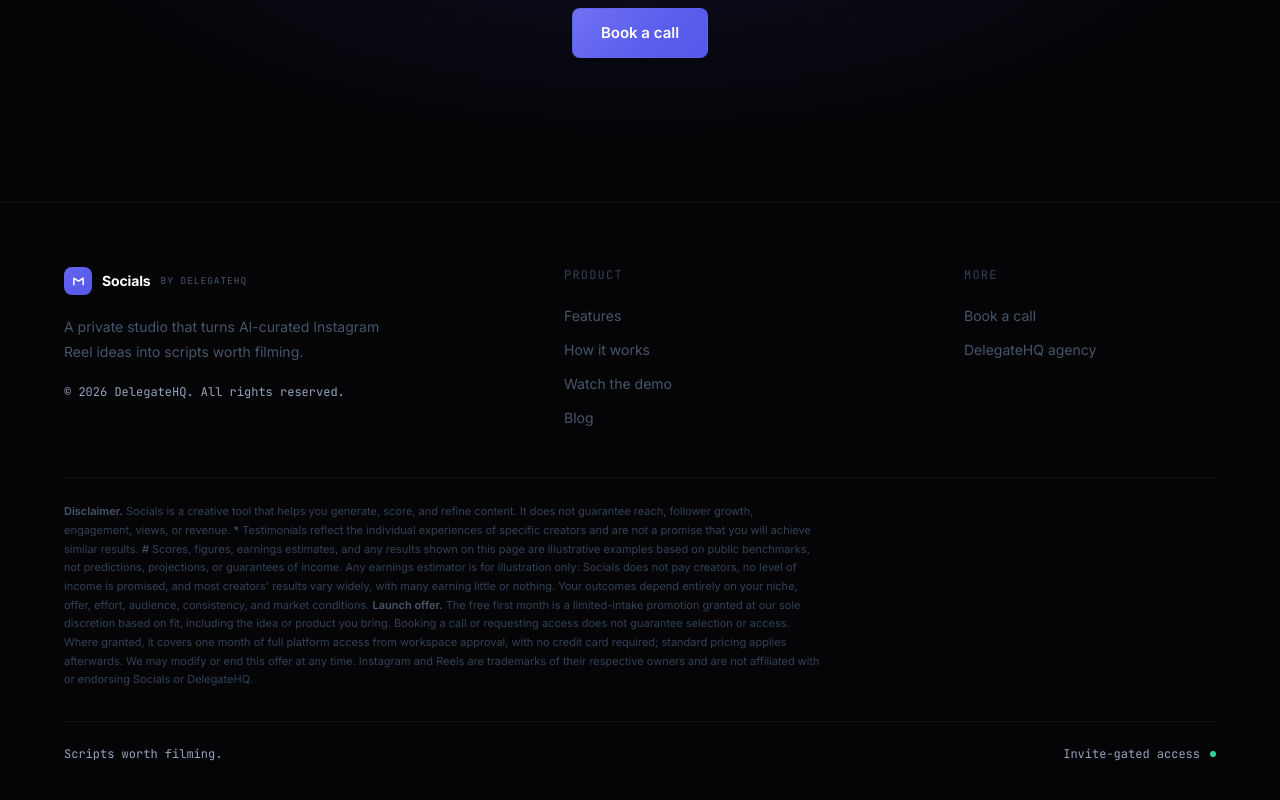
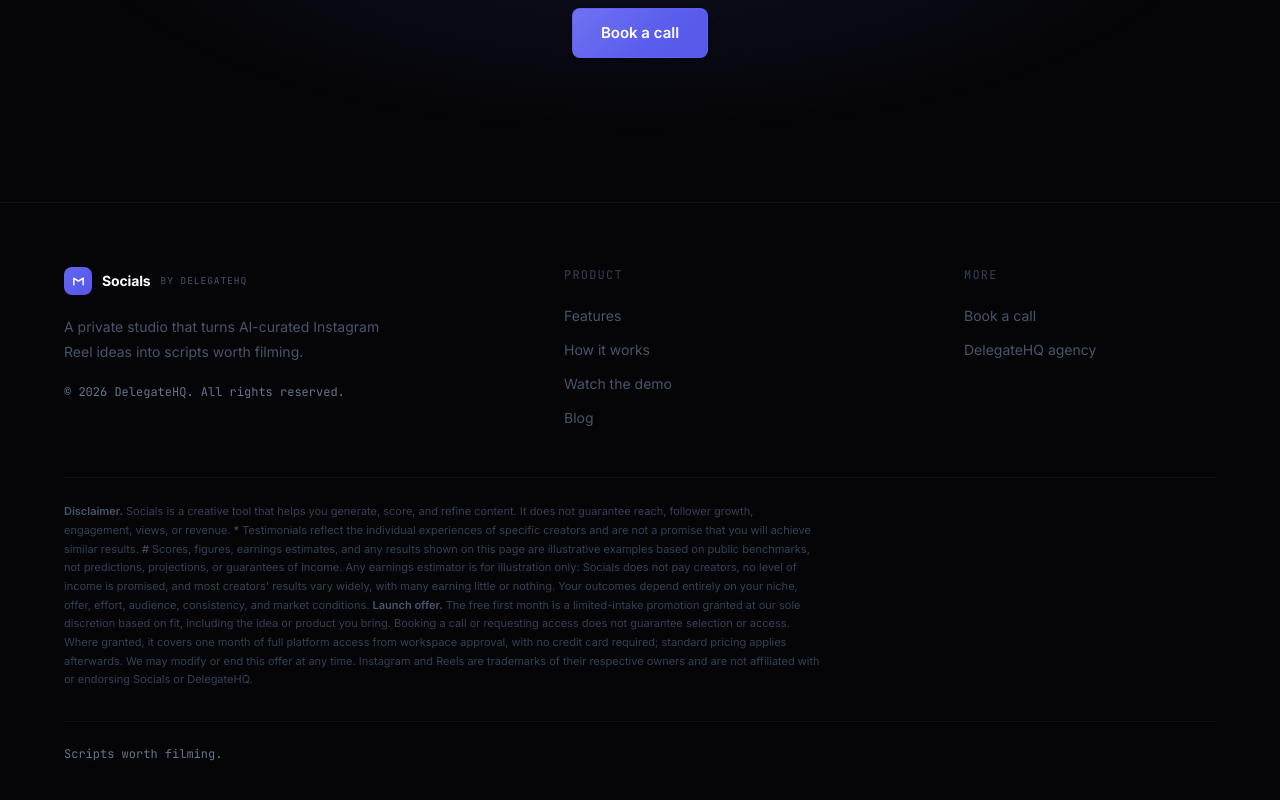
Before and after one commit to prabhu-01/DelegateHQ, a Next.js app: page / in a window 1280 px wide. Shown: the part 8158-8958 px from the top of the page. Built offline with nearby package versions, Linux system fonts and the light colour scheme; no server answers.

Commit message:
polish(socials): tone down footer text, drop invite-gated line
- Dial footer bottom text back from #94a3b8 to a muted #64748b
- Remove the "Invite-gated access" line and its status dot

```diff
--- a/src/components/socials/SocialsFooter.tsx
+++ b/src/components/socials/SocialsFooter.tsx
@@ -24,7 +24,7 @@
             <p className="text-sm text-slate-600 max-w-xs" style={{ lineHeight: 1.75 }}>
               A private studio that turns AI-curated Instagram Reel ideas into scripts worth filming.
             </p>
-            <p className="font-mono text-xs" style={{ color: "#94a3b8" }}>© 2026 DelegateHQ. All rights reserved.</p>
+            <p className="font-mono text-xs" style={{ color: "#64748b" }}>© 2026 DelegateHQ. All rights reserved.</p>
           </div>
 
           {/* Product */}
@@ -114,14 +114,7 @@
         </div>
 
         <div className="mt-8 pt-6 flex flex-col sm:flex-row items-center justify-between gap-3" style={{ borderTop: "1px solid rgba(255,255,255,0.05)" }}>
-          <p className="font-mono text-xs" style={{ color: "#94a3b8" }}>Scripts worth filming.</p>
-          <div className="flex items-center gap-2.5">
-            <span className="font-mono text-xs" style={{ color: "#94a3b8" }}>Invite-gated access</span>
-            <span className="relative flex h-1.5 w-1.5">
-              <span className="animate-ping absolute inline-flex h-full w-full rounded-full bg-emerald-400 opacity-60" />
-              <span className="relative inline-flex rounded-full h-1.5 w-1.5 bg-emerald-400" />
-            </span>
-          </div>
+          <p className="font-mono text-xs" style={{ color: "#64748b" }}>Scripts worth filming.</p>
         </div>
       </div>
     </footer>
```
